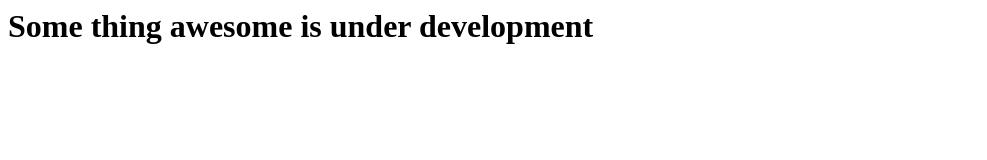
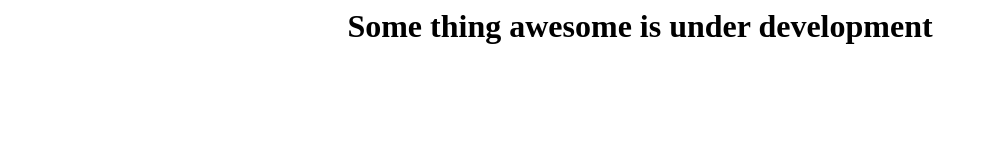
Before and after one commit to hardeeksharma/hardeeksharma.me, a plain HTML site: page index.html in a window 1280 px wide. Shown: the whole page, without its empty margins (0-987 px from the left). Drawn offline with Linux system fonts and the light colour scheme.

Commit message:
Update index.html

```diff
--- a/index.html
+++ b/index.html
@@ -3,6 +3,6 @@
 <title>Hardeek Sharma</title>
 </head>
 <body>
-<h1>Some thing awesome is under development</h1>
+  <center><h1>Some thing awesome is under development</h1></center>
 </body>
 </html>
```
